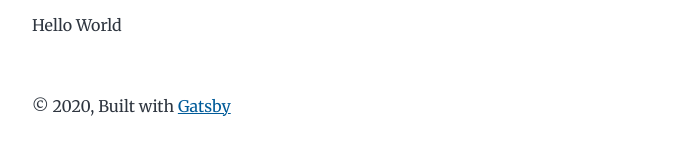
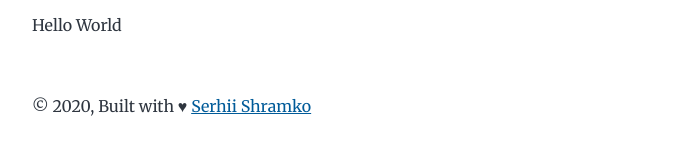
Before and after one commit to Shramkoweb/blog, a Gatsby site: page / in a window 1280 px wide. Shown: the part 664-818 px from the top of the page, without its empty margins (292-980 px from the left). Built offline with nearby package versions, Linux system fonts and the light colour scheme; Gatsby itself is replaced by a stand-in of ours.

Commit message:
chore: update footer links

```diff
--- a/src/components/layout.js
+++ b/src/components/layout.js
@@ -25,9 +25,9 @@
       <header className="global-header">{header}</header>
       <main>{children}</main>
       <footer>
-        © {new Date().getFullYear()}, Built with
+        © {new Date().getFullYear()}, Built with &#9829;
         {` `}
-        <a href="https://www.gatsbyjs.com">Gatsby</a>
+        <a href="https://shramko.netlify.app/" target="_blank" rel="noreferrer" >Serhii Shramko</a>
       </footer>
     </div>
   )
```
